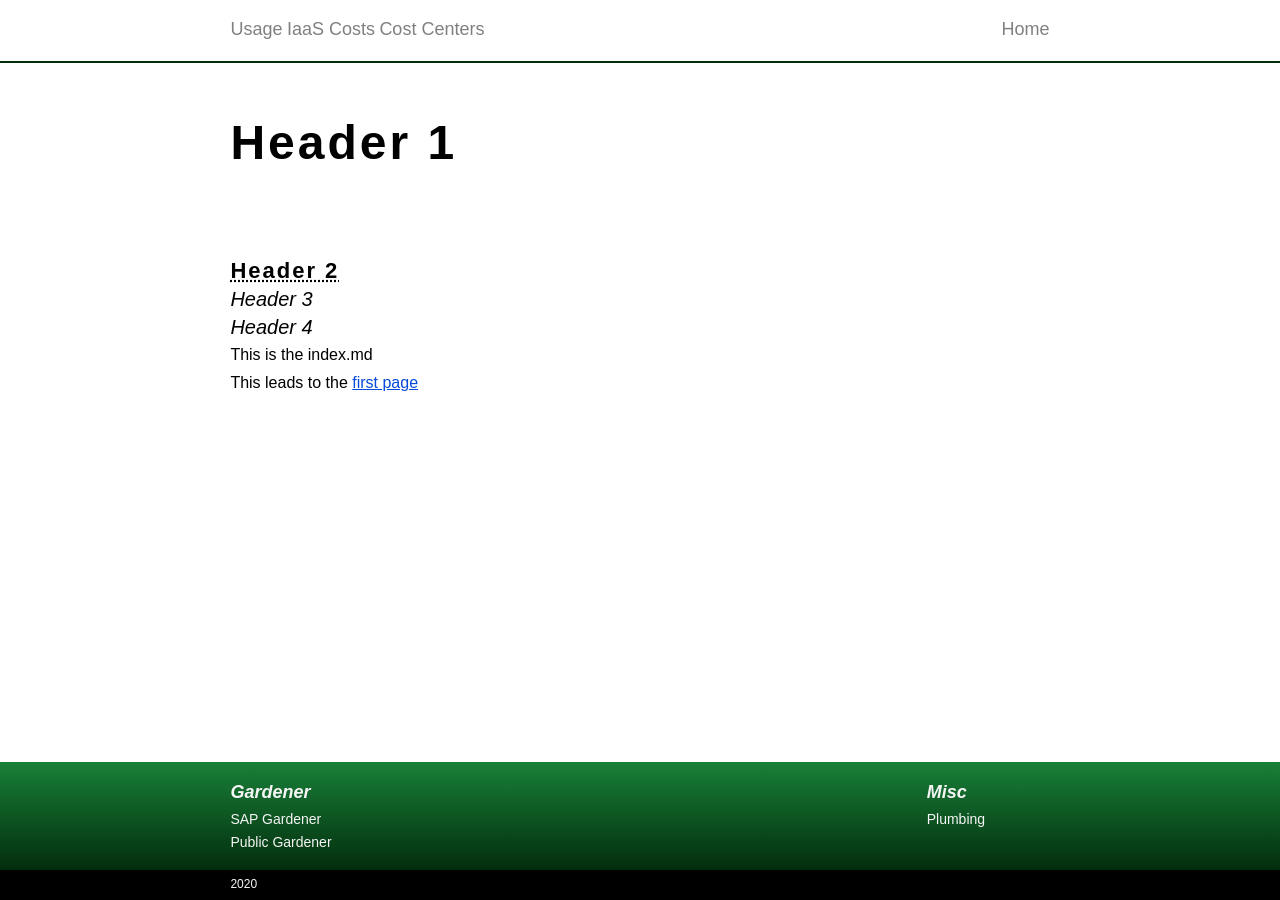
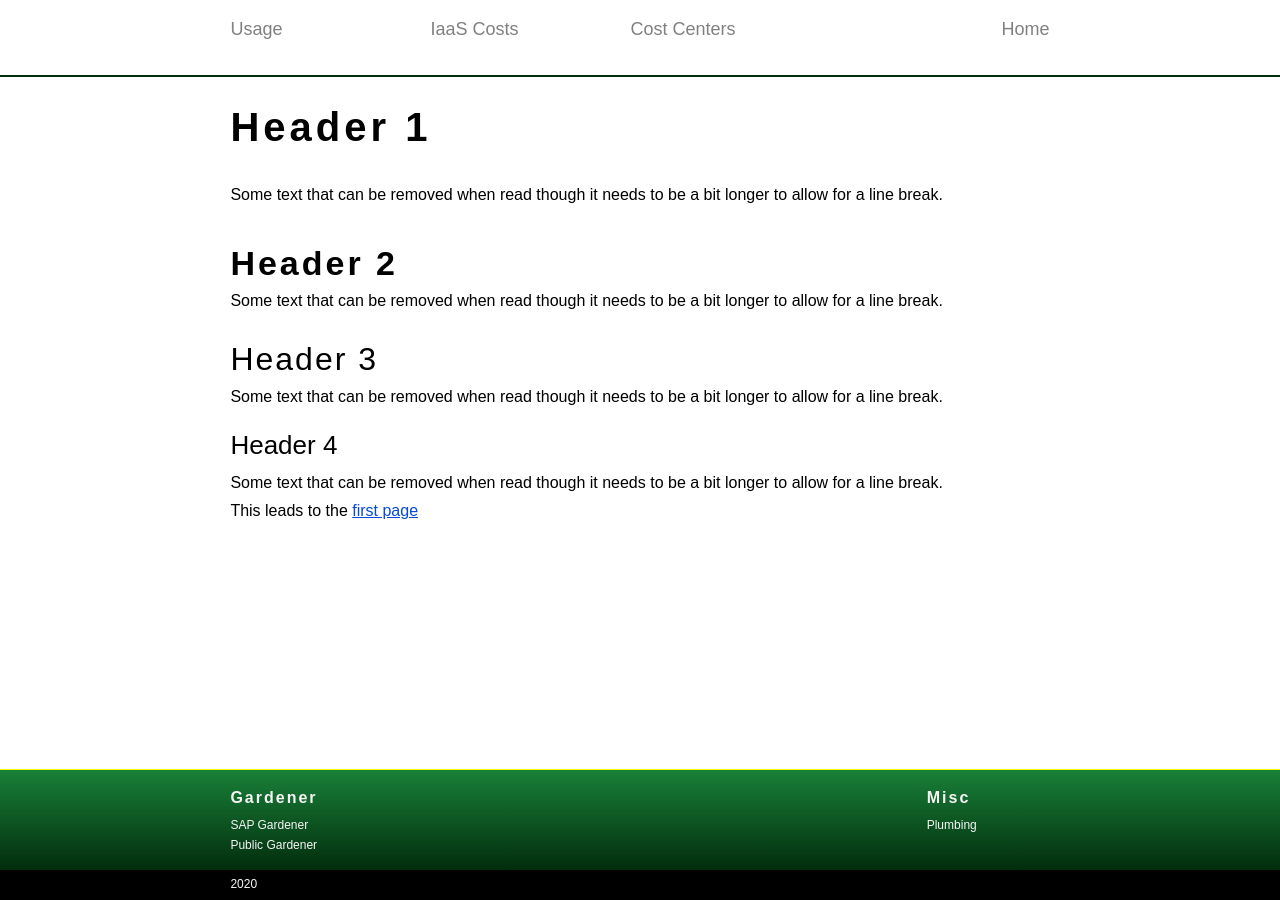
Before and after one commit to MaSe69/mase, a Jekyll site: the page built from index.md, in a window 1280 px wide. Built offline with Jekyll 4.4.1, drawn with Linux system fonts in a browser that asks for light colours.

Commit message:
landing page ok

```diff
--- a/_includes/includeLanding/20_header.html
+++ b/_includes/includeLanding/20_header.html
@@ -1,8 +1,14 @@
 <div class="header_container">
     <div class="header_left">
-        <a href="./page_1" class="header">Usage</a>
-        <a href="./page_1" class="header">IaaS Costs</a>
-        <a href="./page_1" class="header">Cost Centers</a>
+        <div class="header_leftleft">
+            <a href="./page_1" class="header">Usage</a>
+        </div>
+        <div class="header_leftleft">
+            <a href="./page_1" class="header">IaaS Costs</a>
+        </div>
+        <div class="header_leftleft">
+            <a href="./page_1" class="header">Cost Centers</a>
+        </div>
     </div>
     <div class="header_right">
         <a href="./" class="header">Home</a>
--- a/_includes/includeLanding/50_middle.html
+++ b/_includes/includeLanding/50_middle.html
@@ -1,8 +1,12 @@
 <h1>Header 1</h1>
+Some text that can be removed when read though it needs to be a bit longer to allow for a line break.
+
 <h2>Header 2</h2>
+Some text that can be removed when read though it needs to be a bit longer to allow for a line break.
 <h3>Header 3</h3>
+Some text that can be removed when read though it needs to be a bit longer to allow for a line break.
 <h4>Header 4</h4>
-This is the index.md
+Some text that can be removed when read though it needs to be a bit longer to allow for a line break.
 
 
 <p>
--- a/assets/css/20_header.css
+++ b/assets/css/20_header.css
@@ -1,15 +1,18 @@
 .header_container {
   display: flex;
   justify-content: space-between;
-  justify-content: left;
 }
 
 .header_left {
-  /* flex-basis: 0 0 9000px;
-  flex: 1; */
-  text-align: left;
-  /* text-align: right; */
-  /* text-align: justify; */
+  display: flex;
+  text-align: justify;
+  width: 600px;
+  justify-content: space-between;
+}
+.header_leftleft {
+  width: 200px;
+  height: 50px;
+  text-align: justify;
 }
 
 .header_right {
--- a/assets/css/70_footer.css
+++ b/assets/css/70_footer.css
@@ -1,9 +1,9 @@
 .footer-column-layout {
   display: flex;
   justify-content: space-between;
-  margin: 16px auto 16px auto;
-
-  font-size: 10px;
+  /* margin: 16px auto 16px auto;   */
+  padding: 10px 0px  10px  0px;
+  font-size: 12px;
   text-align: left;
   line-height: 1.65;
   }
@@ -12,12 +12,6 @@
     flex-basis: 15%;
   }
 
-  h3.footer {
-    font-size: 18px;
-    font-weight: 600;
-    color: whitesmoke;
-
-  }
 
   ul.footer {
     color: whitesmoke;
@@ -28,7 +22,6 @@
 
 a.footer, a.footer:visited  {
   color: whitesmoke;
-  font-size: 14px;
   text-decoration: none;
 }
 
@@ -38,3 +31,12 @@ a.footer:hover, a.footer:active {
   text-decoration: underline;
   /* font-size: 18px; */
 }
+
+h3.footer {
+  font-size: 62px;
+  letter-spacing: 2px;
+  padding: 5px 0px  5px  0px;
+  font-size: 16px;
+  font-weight: 800;
+  color: whitesmoke;
+  }
--- a/assets/css/css_common/common.css
+++ b/assets/css/css_common/common.css
@@ -19,36 +19,33 @@ body {
   text-align: justify;
   font-family: Arial, Helvetica, sans-serif;
 }
+h1 {
+  font-size: 40px;
+  font-weight: 800;
+  letter-spacing: 4px;
+  padding: 20px 0px  40px  0px;
 
-h1 {
-  font-size: 48px;
-  font-weight: 800;
+}
+h2 {
+  font-size: 34px;
+  font-weight: 600;
   letter-spacing: 3px;
-  padding: 50px 100px  100px  0px;
-  text-decoration: none;
-  color: black;
+  padding: 40px 0px  10px  0px;
+
 }
+h3 {
+  font-size: 32px;
+  font-weight: 500;
+  letter-spacing: 2px;
+  padding: 30px 0px  10px  0px;
 
-h2 {
-  font-size: 22px;
-  font-weight: 600;
-  letter-spacing: 2px;
-  text-decoration: underline dotted;
-  color: black;
 }
-
-h3 {
-  font-size: 20px;
+h4 {
+  font-size: 26px;
   font-weight: 400;
-  font-style: italic;
+  letter-spacing: px;
+  padding: 20px 0px  10px  0px;
 }
-
-h4 {
-  font-size: 20px;
-  font-weight: 400;
-  font-style: italic;
-}
-
 img {
   /* Decisive to keep the picture in the flexbox! */
   max-width: 100%;
--- a/assets/css/css_common/holygrail.css
+++ b/assets/css/css_common/holygrail.css
@@ -48,6 +48,8 @@
   background: linear-gradient(0deg, #788cff, #b4c8ff);
   background: linear-gradient(180deg, var(--green60), var(--green90));
   color: whitesmoke;
+  border-top: 2px solid var(--green10);
+  border-top: 0.51px solid yellow;
 }
 
 .HolyGrail_final {
```
